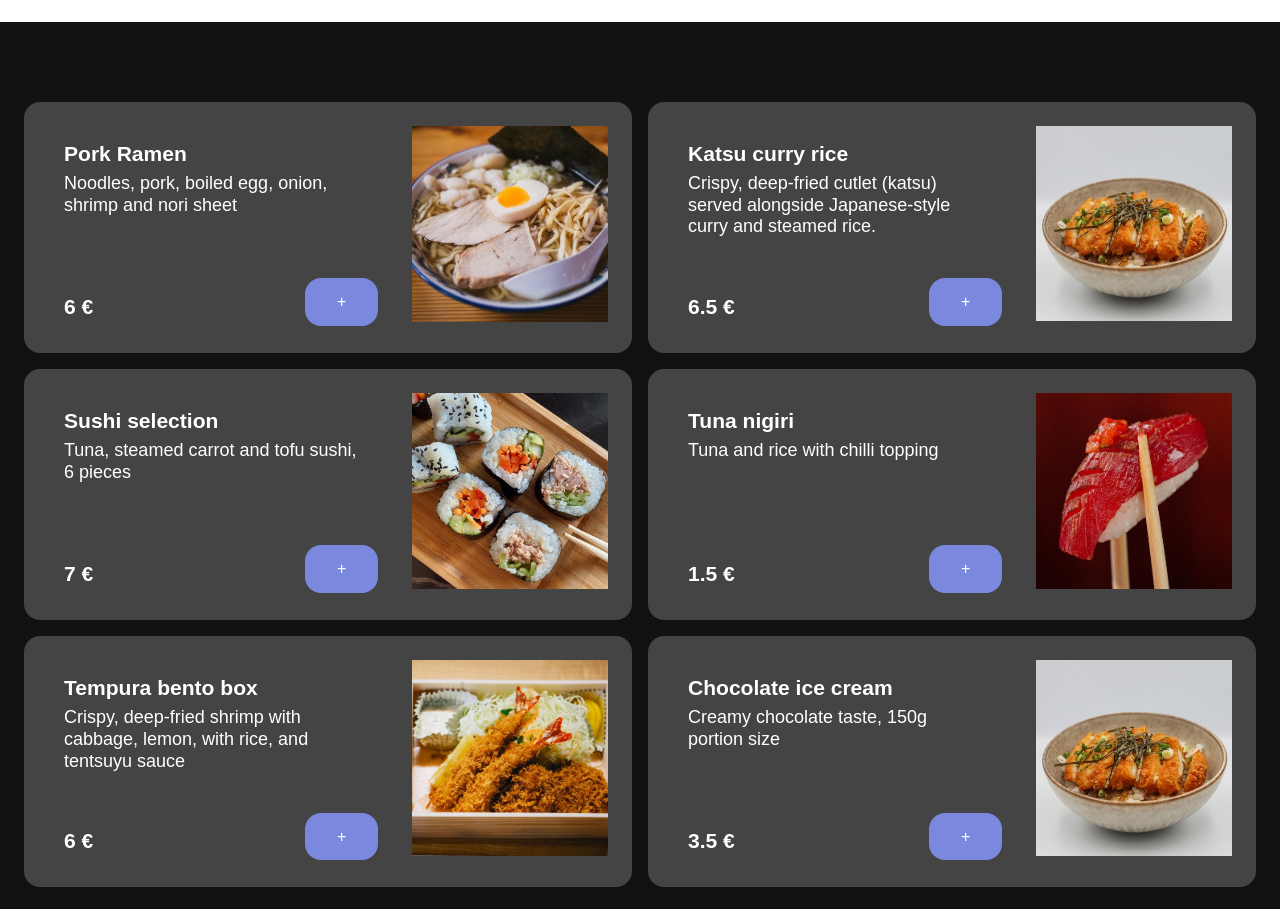
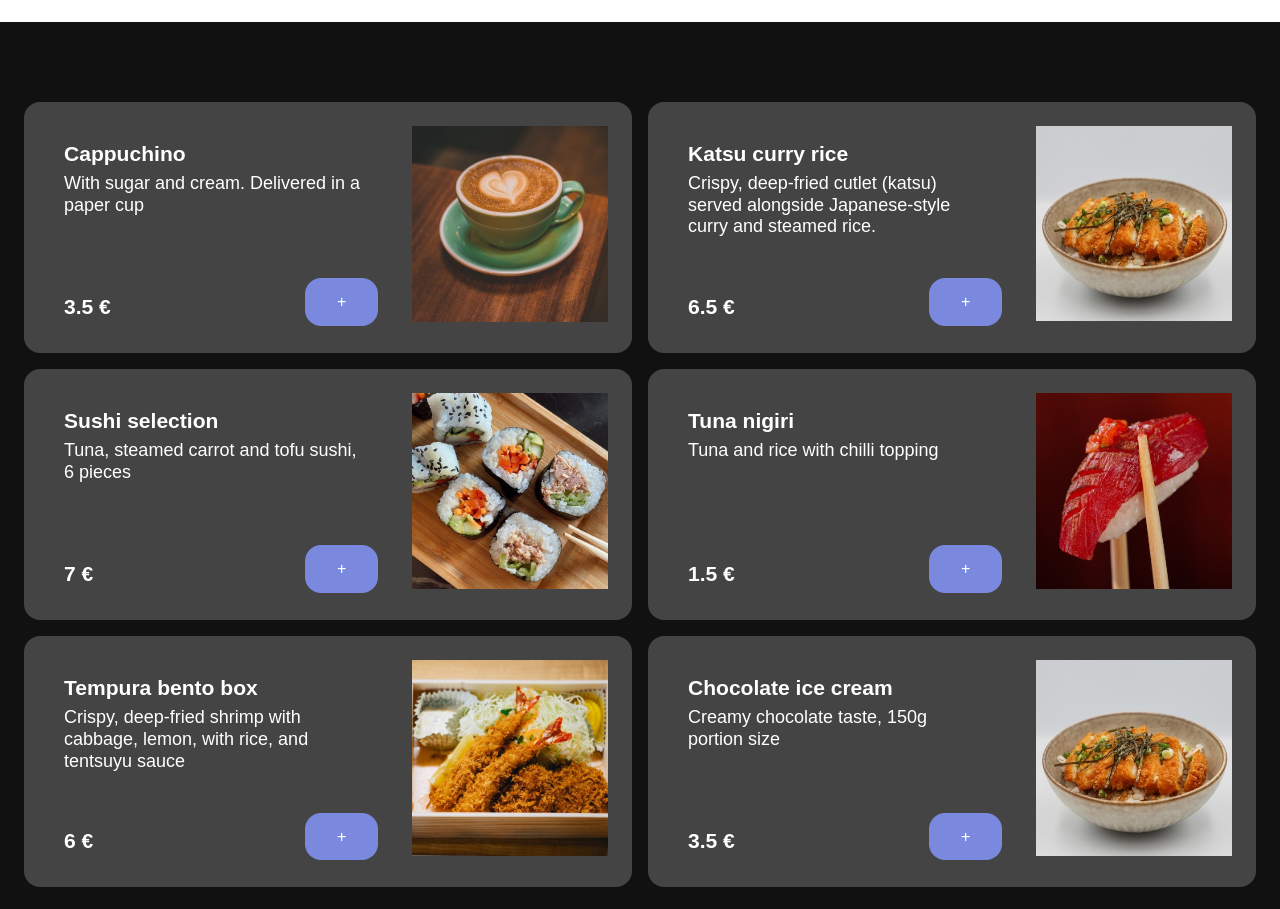
Before and after one commit to globalGLEX/ProjectN3, a React (Vite) app: page / in a window 1280 px wide. Shown: the part 1623-2532 px from the top of the page. Built offline with nearby package versions, Linux system fonts and the light colour scheme; grey boxes are pictures that could not be loaded.

Commit message:
add cafe data

```diff
--- a/src/components/Restaurant.tsx
+++ b/src/components/Restaurant.tsx
@@ -50,11 +50,11 @@ function Restaurant() {
             <div className="products">
 
                 <Product
-                    name={data.restaurants[1].products[0].name}
-                    desc={data.restaurants[1].products[0].desc}
-                    price={data.restaurants[1].products[0].price}
-                    imageUrl={data.restaurants[1].products[0].imageUrl}
-                    imageAlt={data.restaurants[1].products[0].alt}
+                    name={data.restaurants[2].products[0].name}
+                    desc={data.restaurants[2].products[0].desc}
+                    price={data.restaurants[2].products[0].price}
+                    imageUrl={data.restaurants[2].products[0].imageUrl}
+                    imageAlt={data.restaurants[2].products[0].alt}
                     />
                 <Product
                      name={data.restaurants[1].products[1].name}
--- a/src/modules/data.tsx
+++ b/src/modules/data.tsx
@@ -109,7 +109,58 @@ export const data = {
         logoUrl: {},
         imageUrl: "/src/assets/johnscafe.jpg",
         imageUrlAlt: "Cafe counter with cakes",
-        categories: ['Coffee','Cocoa', 'Milkshakes', 'Sandwiches']
+        categories: ['Coffee','Cocoa', 'Milkshakes', 'Sandwiches'],
+        products: [{
+
+            name: "Cappuchino",
+            desc: "With sugar and cream. Delivered in a paper cup",
+            price: 3.5,
+            options: [],
+            imageUrl: "/src/assets/cappuchino.jpg",
+            alt: "A cup of cappuchino on a plate"
+        },{
+
+            name: "Espresso",
+            desc: "2 shots with optional sugar. Delivered in a paper cup",
+            price: 3,
+            options: ['With sugar'],
+            imageUrl: "/src/assets/espresso.jpg",
+            alt: "A cup of espresso on a plate"
+        },{
+
+            name: "Cupcake with creamy icing",
+            desc: "",
+            price: 3,
+            options: [],
+            imageUrl: "/src/assets/cupcakecreamyicing.jpg",
+            alt: "A cupcake with white icing"
+        },{
+
+            name: "Cheesecake",
+            desc: "With strawberry and orange jello",
+            price: 3.5,
+            options: [],
+            imageUrl: "/src/assets/cheesecake.jpg",
+            alt: "A slice of cheesecake with strawberry"
+        },{
+
+            name: "Biscuit cheesecake",
+            desc: "With chocolate icing and biscuit pieces",
+            price: 4,
+            options: [],
+            imageUrl: "/src/assets/biscuitcheesecake.jpg",
+            alt: "A slice of biscuit cheesecake"
+        },{
+
+            name: "Chocolate ice cream",
+            desc: "One 50g ball",
+            price: 2.5,
+            options: [],
+            imageUrl: "/src/assets/icecream.jpg",
+            alt: "A ball of chocolete ice cream in a paper cup"
+        }
+
+    ]
     }]
 
 };
```
